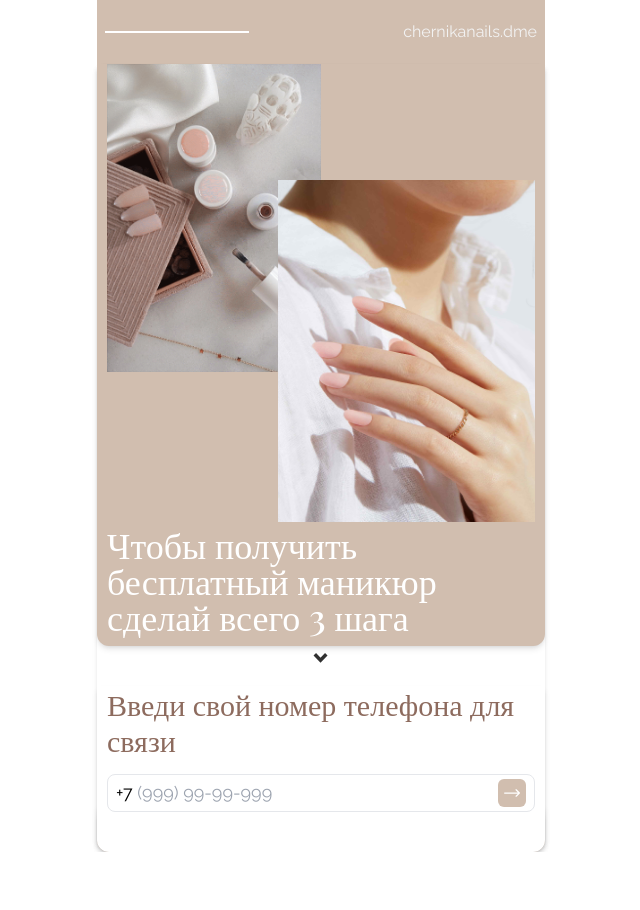
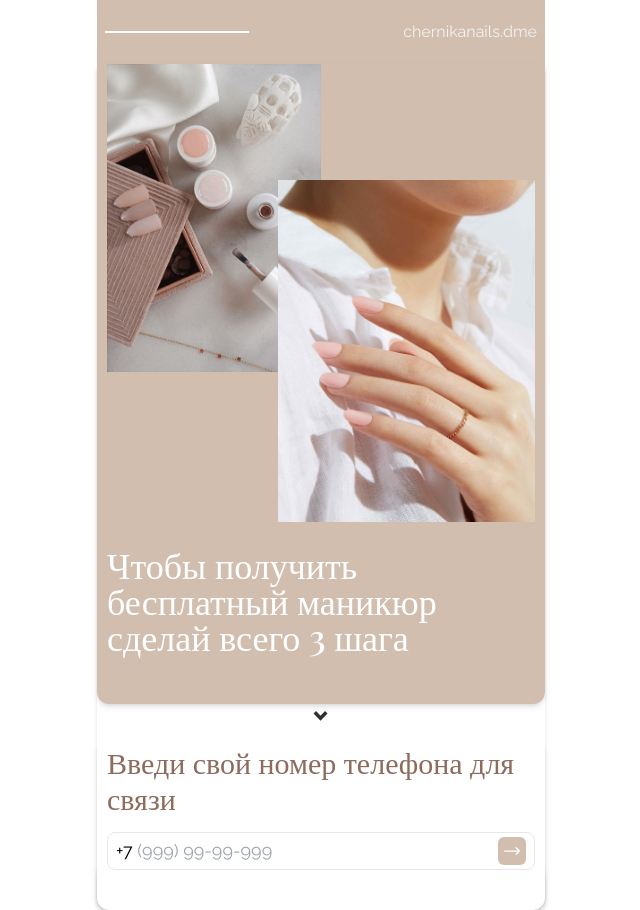
Before and after one commit to kdvornichenko/dmd-landing, a website: page index.html in a window 1280 px wide. Shown: the whole page, without its empty margins (319-959 px from the left). Before the commit the page ends 852 px from the top, so only its background shows below. Drawn offline with nearby package versions, Linux system fonts and the light colour scheme.

Commit message:
first section height fix

```diff
--- a/index.html
+++ b/index.html
@@ -49,7 +49,7 @@
 		</header>
 		<main class="bg-white shadow-md">
 			<section
-				class="px-2.5 pb-3 h-[85%] relative flex flex-col bg-main-bg rounded-b-xl"
+				class="px-2.5 pb-3 h-[80vh] relative flex flex-col bg-main-bg rounded-b-xl"
 			>
 				<div class="flex flex-col">
 					<img class="w-1/2" src="./img/main-1.png" alt="Маникюр" />
@@ -60,7 +60,7 @@
 					/>
 				</div>
 				<h1
-					class="mt-1 inline-block font-playfair font-medium text-4xl leading-9 text-white"
+					class="mt-6 inline-block font-playfair font-medium text-4xl leading-9 text-white"
 				>
 					Чтобы получить бесплатный маникюр сделай всего 3 шага
 				</h1>
```
Also changed, not shown: output.css.
